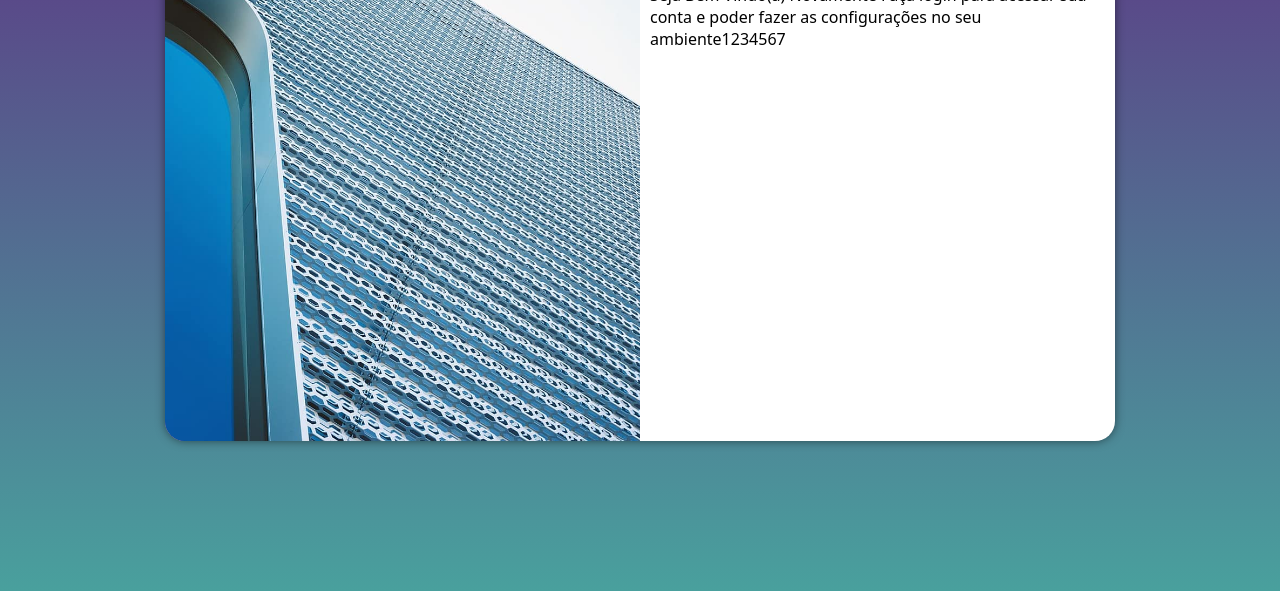
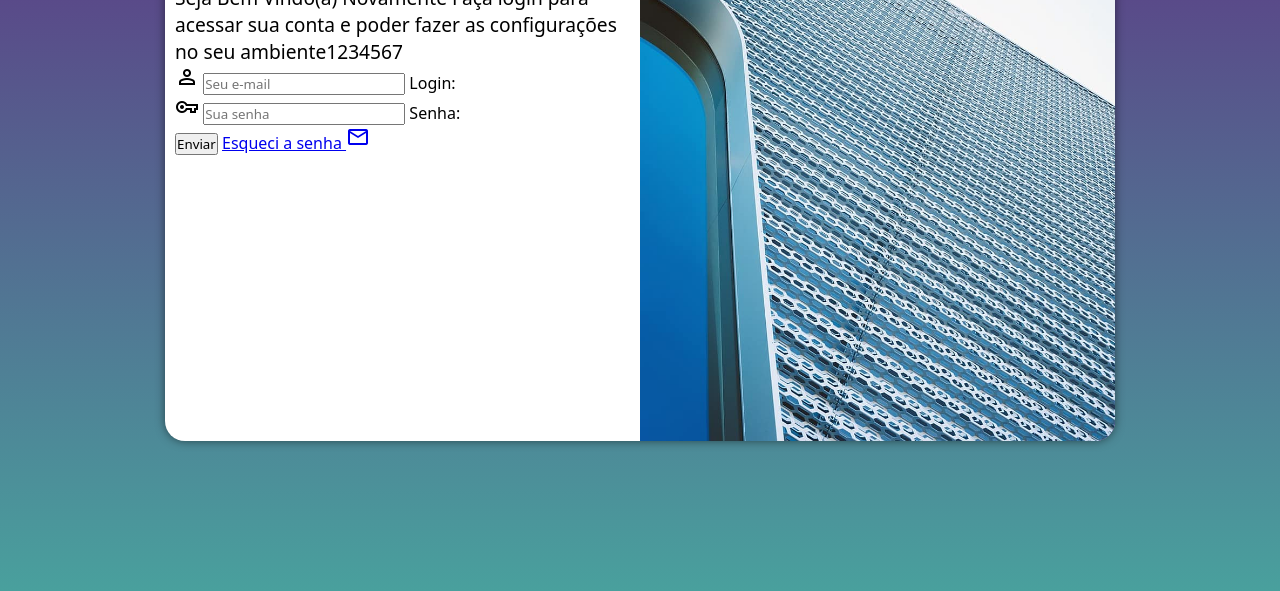
Before and after one commit to joeduardo10/Projeto-login, a plain HTML site: page index.html in a window 1280 px wide. Shown: the part 209-800 px from the top of the page. Drawn offline with nearby package versions, Linux system fonts and the light colour scheme.

Commit message:
adicionei o formulario

```diff
--- a/estilos/media-queries.css
+++ b/estilos/media-queries.css
@@ -26,12 +26,18 @@
         width: 950px;
     }
     section#login > div#imagem{
-        float: left;
+        float: right;
         width: 50%;
         height: 100%;
     }
     section#login > div#formulario{
-        float: right;
+        float: left;
         width: 50%;
     }
+    div#fromulario > h1{
+        font-size: 2em;
+    }
+    div#formulario > p{
+        font-size: 1.2em;
+    }
 }
--- a/estilos/style.css
+++ b/estilos/style.css
@@ -46,3 +46,6 @@ section#login > div#formulario{
     display: block;
     padding: 10px;
 }
+div#formulario > p{
+    font-size: .8em;
+}
--- a/index.html
+++ b/index.html
@@ -3,6 +3,7 @@
 <head>
     <meta charset="UTF-8">
     <meta name="viewport" content="width=device-width, initial-scale=1.0">
+    <link href="https://fonts.googleapis.com/css2?family=Material+Symbols+Outlined" rel="stylesheet" />
     <link rel="stylesheet" href="estilos/style.css">
     <link rel="stylesheet" href="estilos/media-queries.css">
     <title>Login</title>
@@ -22,7 +23,20 @@
                 <p>
                     Seja Bem Vindo(a) Novamente Faça login para acessar sua conta e poder fazer as configurações no seu ambiente1234567
                 </p>
-                <form action="login.php" method="post"></form>
+                <form action="login.php" method="post" autocomplete="on">
+                    <div class="campo">
+                        <i class="material-symbols-outlined">person</i>
+                        <input type="email" name="ilogin" id="ilogin" placeholder="Seu e-mail">
+                        <label for="ilogin" autocomplete="email" required maxlength="30">Login:</label>
+                    </div>
+                    <div class="campo">
+                        <i class="material-symbols-outlined">vpn_key</i>
+                        <input type="password" name="isenha" id="isenha" placeholder="Sua senha"  autocomplete="current-password" required minlength="8" maxlength="20">
+                        <label for="isenha">Senha:</label>
+                    </div>
+                    <input type="submit" value="Enviar">
+                    <a href="esqueci.html">Esqueci a senha <i class="material-symbols-outlined">mail</i></a>
+                </form>
             </div>
         </section>
     </main>
```
